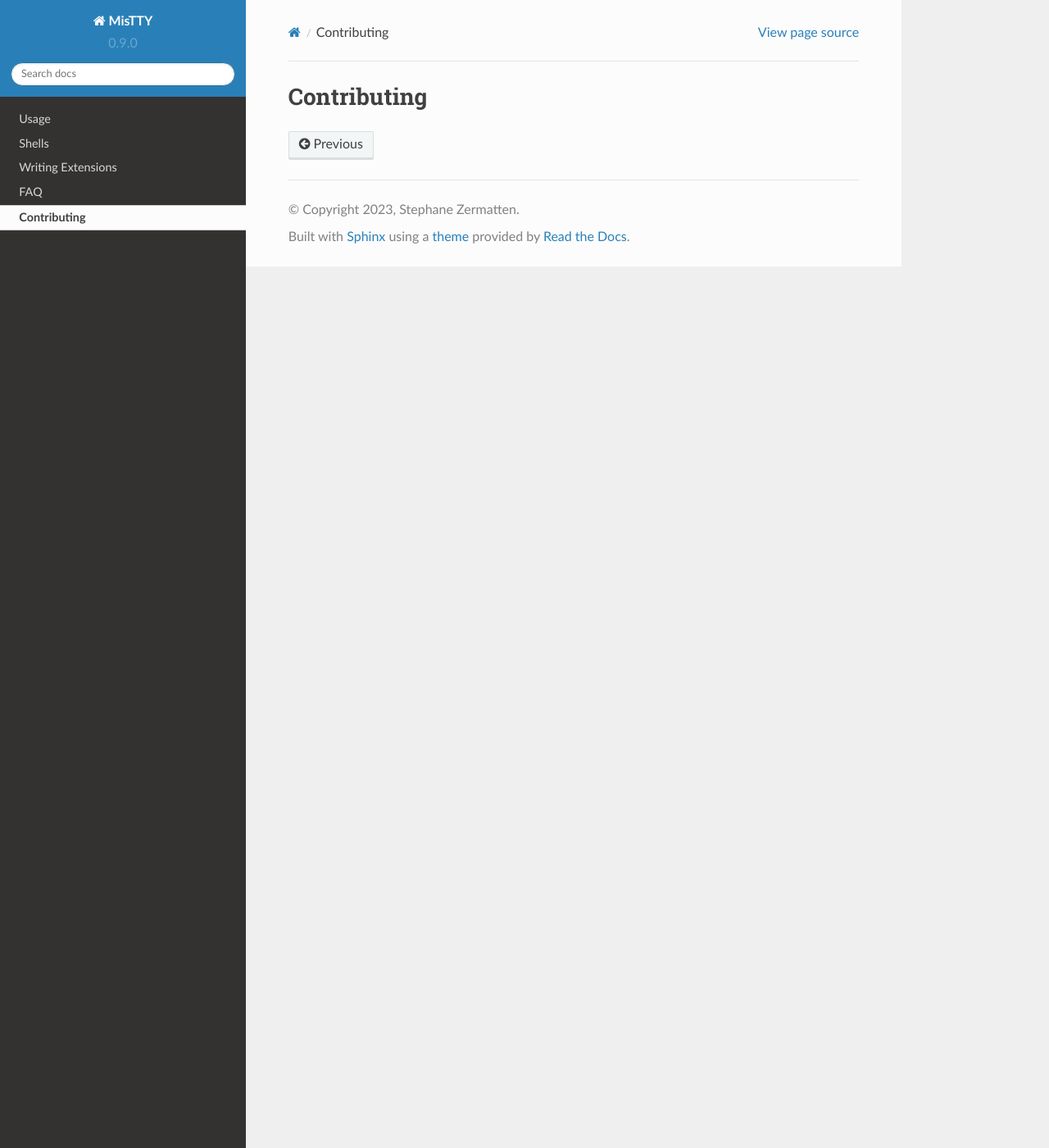
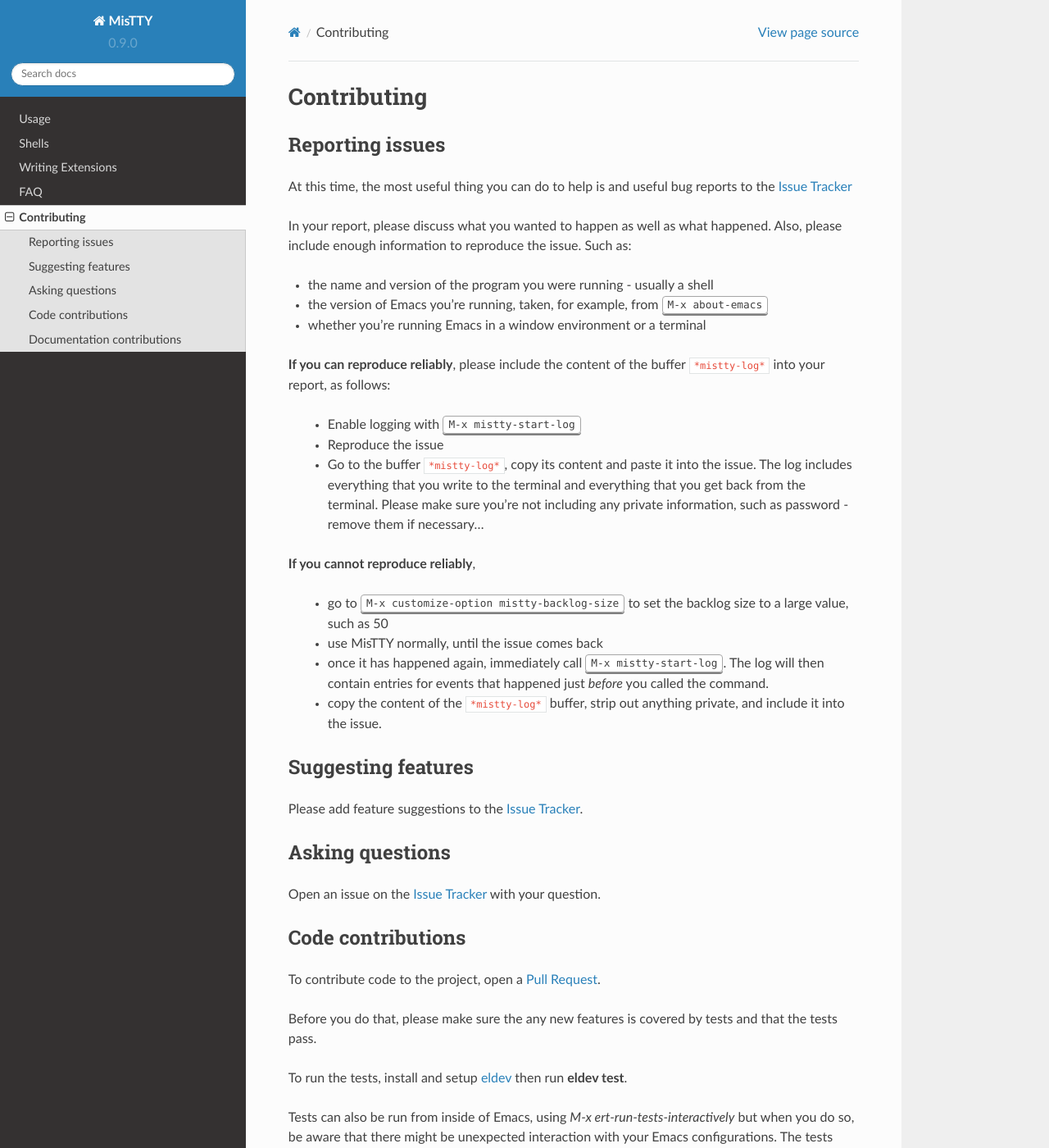
Before and after one commit to szermatt/mistty, a Sphinx documentation site: the page built from docs/source/contrib.rst, in a window 1280 px wide and 1400 px high. Shown: the whole window at 82% size. Built offline with Sphinx 7.4.7 and the Read the Docs theme 2.0.0, drawn with Linux system fonts in a browser that asks for light colours; some of the changed text lies outside the part shown.

Commit message:
Write contrib.rst

```diff
--- a/docs/source/contrib.rst
+++ b/docs/source/contrib.rst
@@ -1,2 +1,87 @@
 Contributing
 ============
+
+Reporting issues
+----------------
+
+At this time, the most useful thing you can do to help is and useful
+bug reports to the `Issue Tracker`_
+
+In your report, please discuss what you wanted to happen as well as
+what happened. Also, please include enough information to reproduce
+the issue. Such as:
+
+- the name and version of the program you were running - usually a shell
+- the version of Emacs you're running, taken, for example, from :kbd:`M-x about-emacs`
+- whether you're running Emacs in a window environment or a terminal
+
+**If you can reproduce reliably**, please include the content of the
+buffer :code:`*mistty-log*` into your report, as follows:
+
+  - Enable logging with :kbd:`M-x mistty-start-log`
+  - Reproduce the issue
+  - Go to the buffer :code:`*mistty-log*`, copy its content and paste
+    it into the issue. The log includes everything that you write to
+    the terminal and everything that you get back from the terminal.
+    Please make sure you're not including any private information,
+    such as password - remove them if necessary...
+
+**If you cannot reproduce reliably**,
+
+  - go to :kbd:`M-x customize-option mistty-backlog-size` to set the
+    backlog size to a large value, such as 50
+  - use MisTTY normally, until the issue comes back
+  - once it has happened again, immediately call :kbd:`M-x
+    mistty-start-log`. The log will then contain entries for events
+    that happened just *before* you called the command.
+  - copy the content of the :code:`*mistty-log*` buffer, strip out
+    anything private, and include it into the issue.
+
+.. _Issue tracker: https://github.com/szermatt/mistty/issues
+
+Suggesting features
+-------------------
+
+Please add feature suggestions to the `Issue Tracker`_.
+
+Asking questions
+----------------
+
+Open an issue on the `Issue Tracker`_ with your question.
+
+Code contributions
+------------------
+
+To contribute code to the project, open a `Pull Request`_.
+
+Before you do that, please make sure the any new features is covered
+by tests and that the tests pass.
+
+To run the tests, install and setup `eldev`_ then run :command:`eldev
+test`.
+
+Tests can also be run from inside of Emacs, using `M-x
+ert-run-tests-interactively` but when you do so, be aware that there
+might be unexpected interaction with your Emacs configurations. The
+tests passing reliably when run using :command:`eldev test` is what
+matters.
+
+.. _eldev: https://github.com/emacs-eldev/eldev
+
+Documentation contributions
+---------------------------
+
+You don't need to be a developer to contribute! Contribution to the
+documentation or code comments are very welcome. Please open a `Pull
+Request`_ with your proposed modifications.
+
+The documentation is written in reStructuredText. You'll need to
+install `Sphinx <https://www.sphinx-doc.org>`_ to build it:
+
+.. code-block:: sh
+
+   pip install sphinx sphinx-rtd-theme
+
+Then run :command:`eldev html` to build the documentation.
+
+.. _Pull Request: https://github.com/szermatt/emacs-bash-completion/pulls
```
